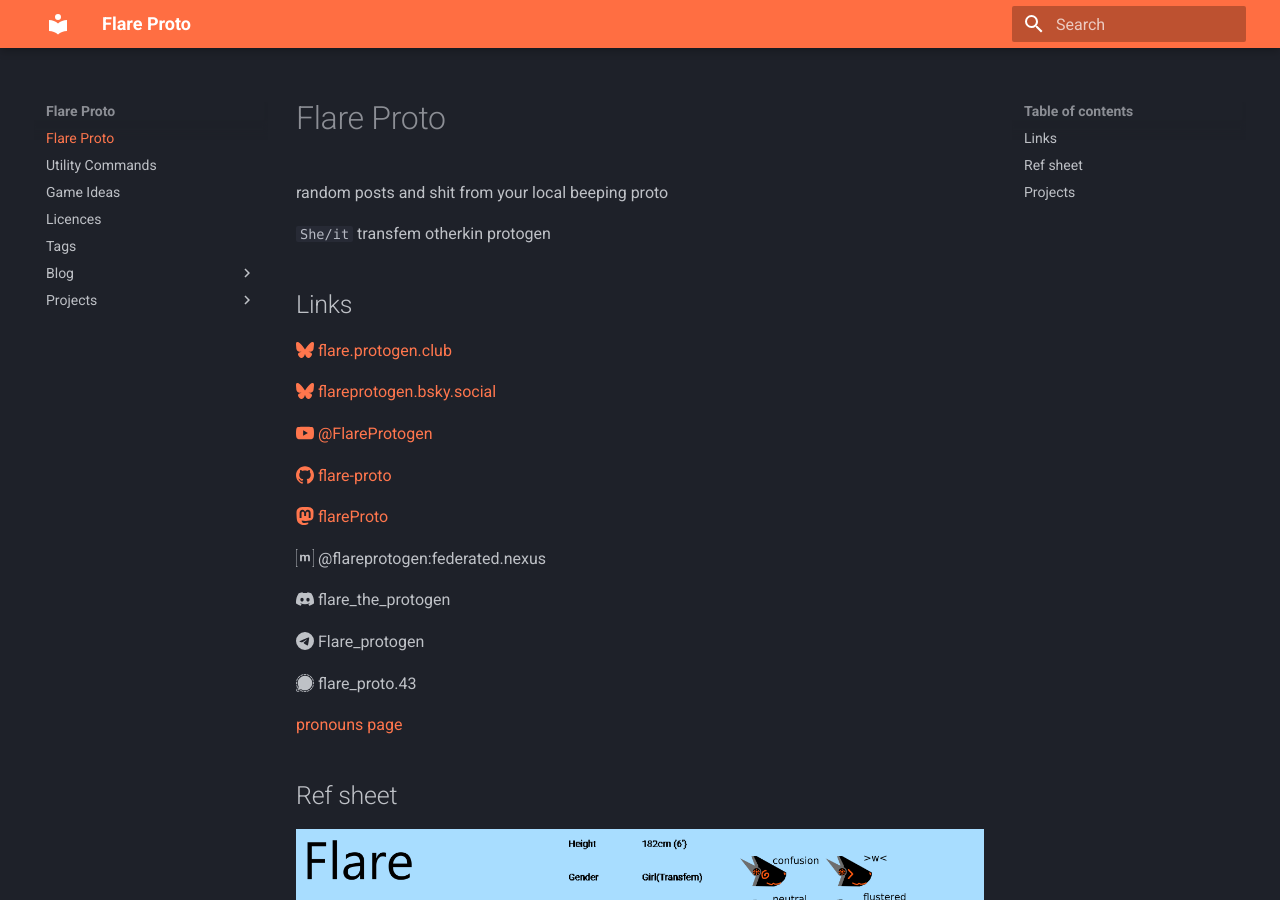
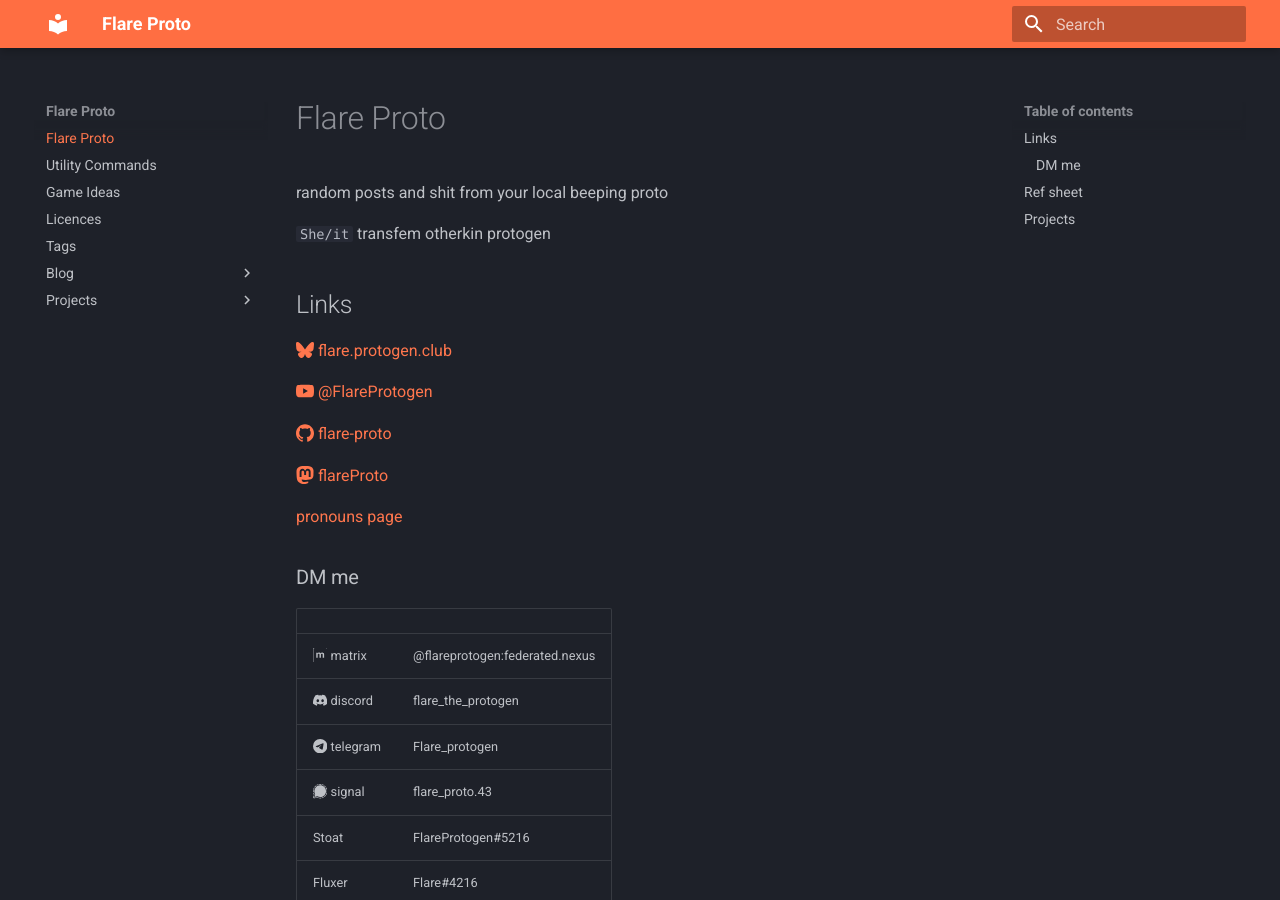
Before and after one commit to flare-proto/flare-proto.github.io, an MkDocs documentation site: the page built from docs/index.md, in a window 1280 px wide and 900 px high. Built offline with MkDocs 1.6.1 and Material for MkDocs 9.7.7, drawn with Linux system fonts in a browser that asks for light colours; some web fonts are replaced.

Commit message:
Update index.md

```diff
--- a/docs/index.md
+++ b/docs/index.md
@@ -10,9 +10,8 @@
 `She/it` transfem otherkin protogen
 
 ## Links
+
 [:simple-bluesky:  flare.protogen.club](https://bsky.app/profile/flare.protogen.club)
-
-[:simple-bluesky:  flareprotogen.bsky.social](https://bsky.app/profile/flareprotogen.bsky.social)
 
 [:simple-youtube:  @FlareProtogen](https://www.youtube.com/@FlareProtogen)
 
@@ -20,16 +19,21 @@
 
 [:simple-mastodon:  flareProto](https://mastodon.social/@flareProto)
 
-:simple-matrix: @flareprotogen:federated.nexus
+[pronouns page](https://en.pronouns.page/@flare_proto)
 
-:simple-discord:  flare_the_protogen
+### DM me
 
-:simple-telegram:  Flare_protogen
-
-:simple-signal:  flare_proto.43
+|                 |                 |
+| --------------- | --------------- |
+| :simple-matrix: matrix | @flareprotogen:federated.nexus |
+| :simple-discord: discord | flare_the_protogen |
+| :simple-telegram: telegram | Flare_protogen |
+| :simple-signal: signal |  flare_proto.43 |
+| Stoat | FlareProtogen#5216 |
+| Fluxer | Flare#4216 |
 
 
-[pronouns page](https://en.pronouns.page/@flare_proto)
+
 
 
 ## Ref sheet
```
